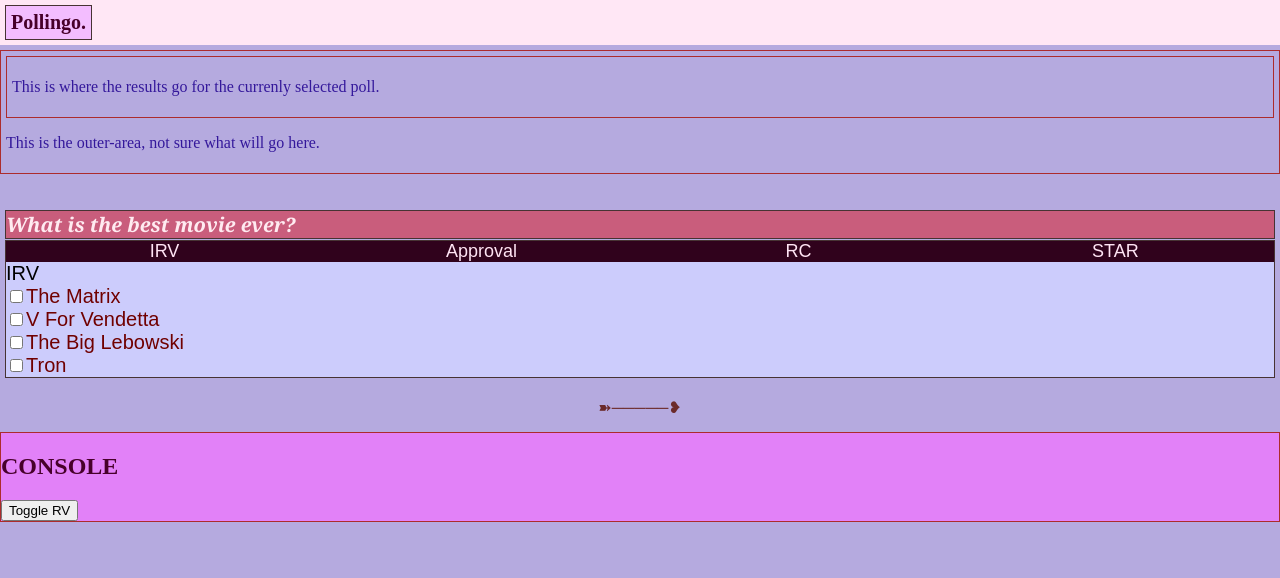
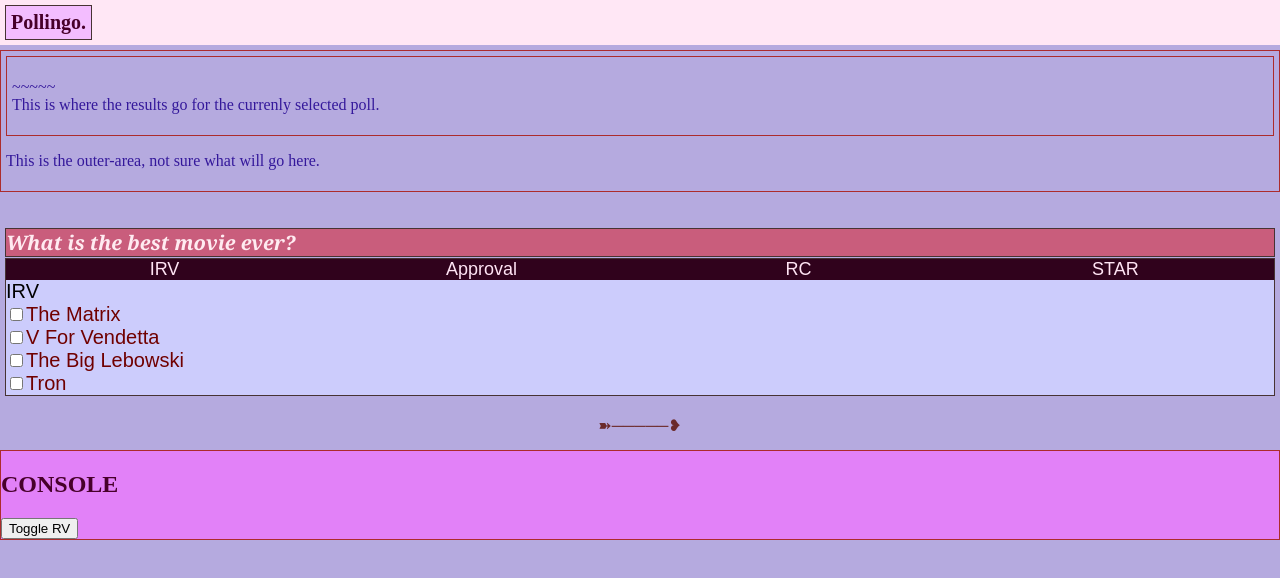
Before and after one commit to el7/Pollingo, a React (Create React App) app: page / in a window 1280 px wide. Shown: the top 578 px of the page. Built offline with nearby package versions, Linux system fonts and the light colour scheme.

Commit message:
adding the graph containers.

```diff
--- a/src/js/components/resultsComponent.js
+++ b/src/js/components/resultsComponent.js
@@ -3,11 +3,21 @@ import ReactDOM from 'react-dom';
 import "../../css/main.css";
 
 function ResultBox() {
+
+    /* Need code to get poll data from Mongodb
+        - question
+        - selection text 1, 2, 3, 4
+        - selection values 1, 2, 3, 4
+    */
+
+
+
     return (
         <div className="resultbox-container">
-        <div className="resultbox-graph-container">
-            <p>This is where the results go for the currenly selected poll. </p>
-        </div>
+            <div className="resultbox-graph-container">
+
+                <p>~~~~~<br></br>This is where the results go for the currenly selected poll. </p>
+            </div>
             <p>This is the outer-area, not sure what will go here.</p>
         </div>
     )
```
